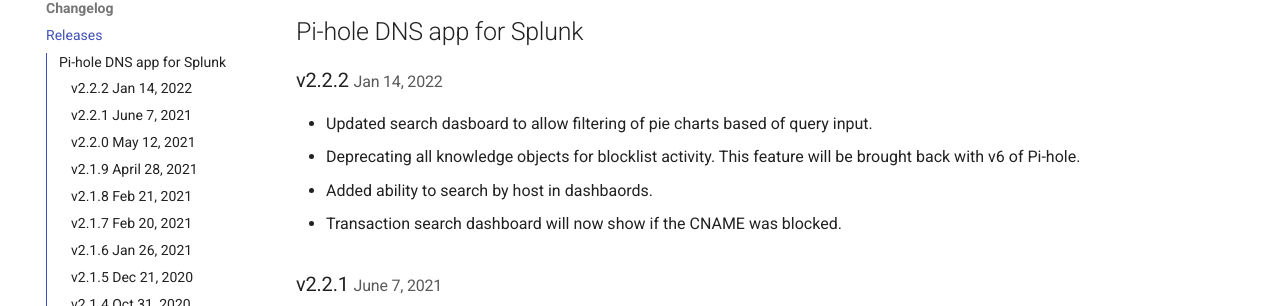
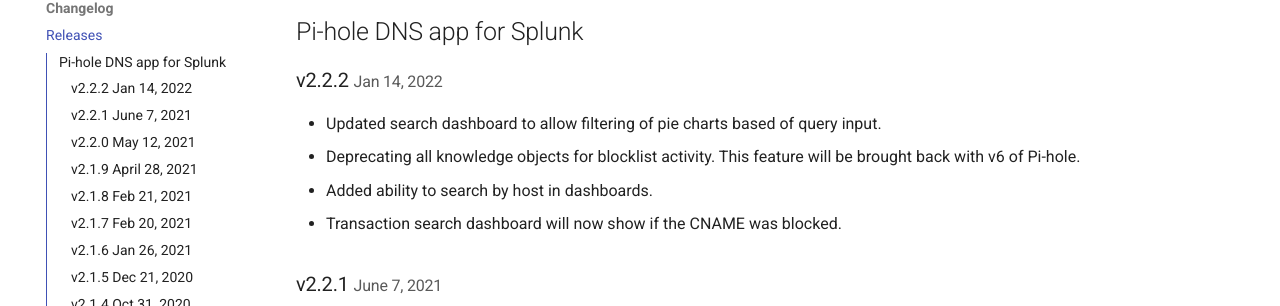
Before and after one commit to ZachChristensen28/splunk-pihole-app-documentation, an MkDocs documentation site: the page built from docs/reference/releases/index.md, in a window 1280 px wide and 900 px high. Shown: the part 214-520 px from the top of the window. Built offline with MkDocs 1.6.1 and Material for MkDocs 9.7.7, drawn with Linux system fonts in a browser that asks for light colours; comment, search, counter and statistics services are not loaded.

Commit message:
fix typos
Signed-off-by: Zach Christensen <23529374+ZachChristensen28@users.noreply.github.com>

```diff
--- a/docs/reference/releases/index.md
+++ b/docs/reference/releases/index.md
@@ -4,9 +4,9 @@
 
 ### v2.2.2 <small>Jan 14, 2022</small>
 
-- Updated search dasboard to allow filtering of pie charts based of query input.
+- Updated search dashboard to allow filtering of pie charts based of query input.
 - Deprecating all knowledge objects for blocklist activity. This feature will be brought back with v6 of Pi-hole.
-- Added ability to search by host in dashbaords.
+- Added ability to search by host in dashboards.
 - Transaction search dashboard will now show if the CNAME was blocked.
 
 ### v2.2.1 <small>June 7, 2021</small>
```
